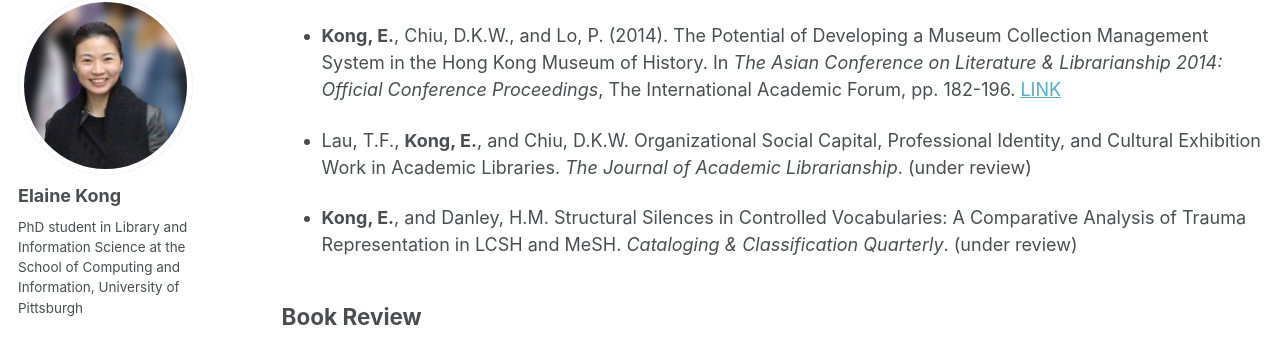
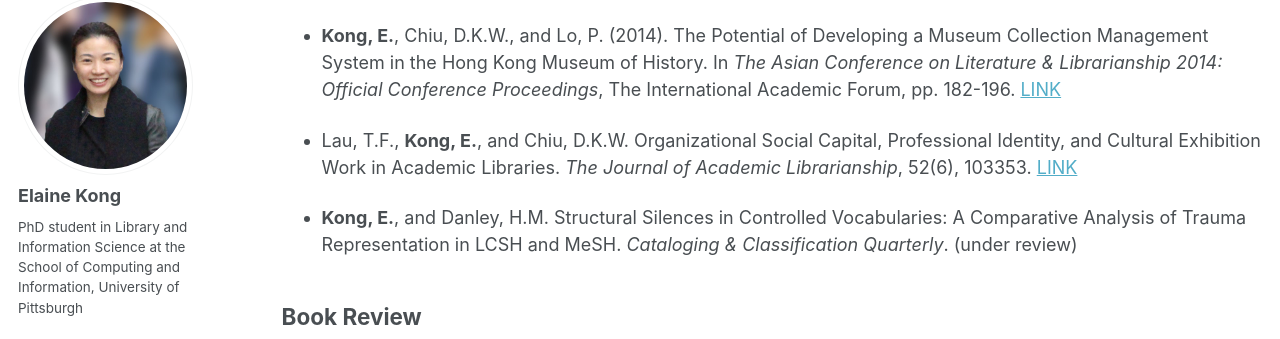
Before and after one commit to elainewskong/elainewskong.github.io, a Jekyll site: the page built from _pages/publications.md, in a window 1280 px wide and 900 px high, scrolled down 2860 px. Shown: the part 103-442 px from the top of the window. Built offline with Jekyll 4.4.1, drawn with Linux system fonts in a browser that asks for light colours; some web fonts are replaced; a script that is not in the unit is left out.

Commit message:
Update publications.md

```diff
--- a/_pages/publications.md
+++ b/_pages/publications.md
@@ -78,7 +78,7 @@ University Learning A Qualitative Study through the Lens of Self-Determination T
 
 * **Kong, E.**, Chiu, D.K.W., and Lo, P. (2014). The Potential of Developing a Museum Collection Management System in the Hong Kong Museum of History. In *The Asian Conference on Literature & Librarianship 2014: Official Conference Proceedings*, The International Academic Forum, pp. 182-196. [LINK](https://papers.iafor.org/wp-content/uploads/papers/librasia2014/LibrAsia2014_0455.pdf)
 
-* Lau, T.F., **Kong, E.**, and Chiu, D.K.W. Organizational Social Capital, Professional Identity, and Cultural Exhibition Work in Academic Libraries. *The Journal of Academic Librarianship*. (under review)
+* Lau, T.F., **Kong, E.**, and Chiu, D.K.W. Organizational Social Capital, Professional Identity, and Cultural Exhibition Work in Academic Libraries. *The Journal of Academic Librarianship*, 52(6), 103353. [LINK](https://doi.org/10.1016/j.acalib.2026.103353)
 
 * **Kong, E.**, and Danley, H.M. Structural Silences in Controlled Vocabularies: A Comparative Analysis of Trauma Representation in LCSH and MeSH. *Cataloging & Classification Quarterly*. (under review)
 
```
